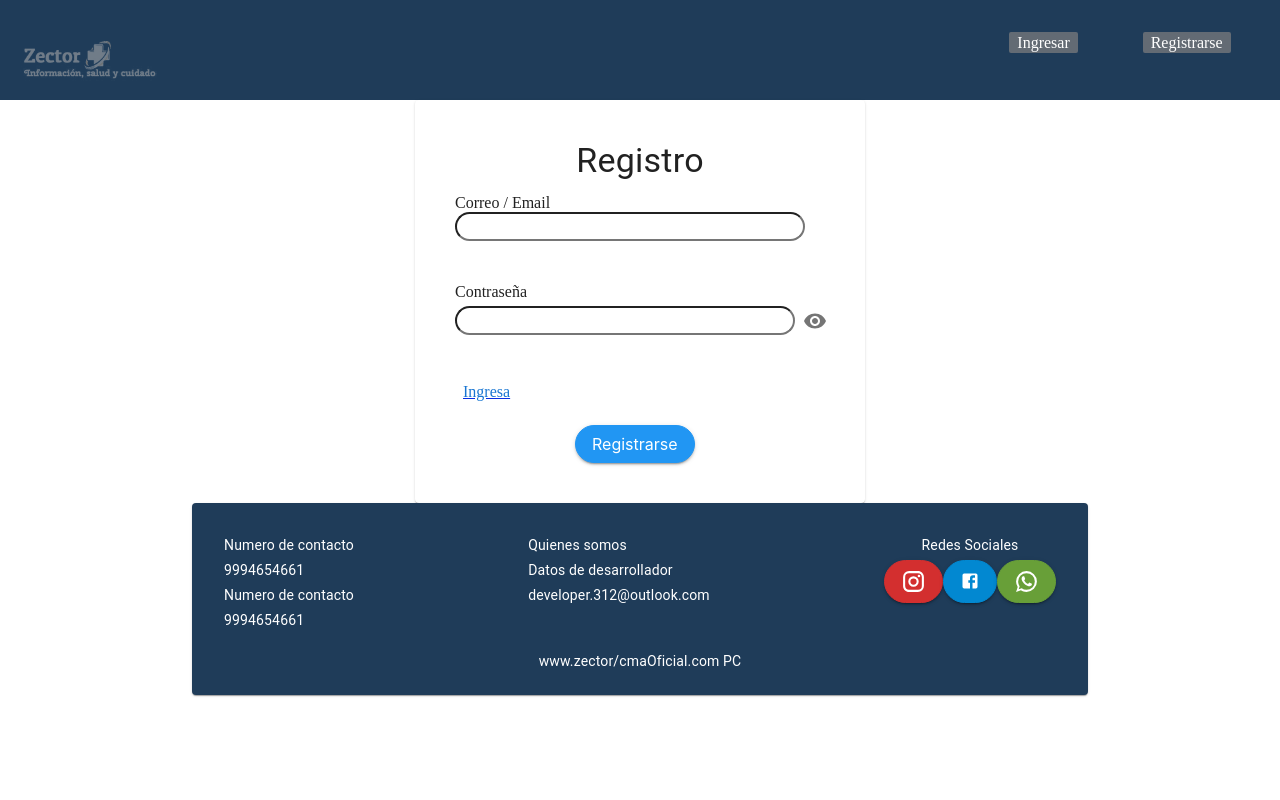
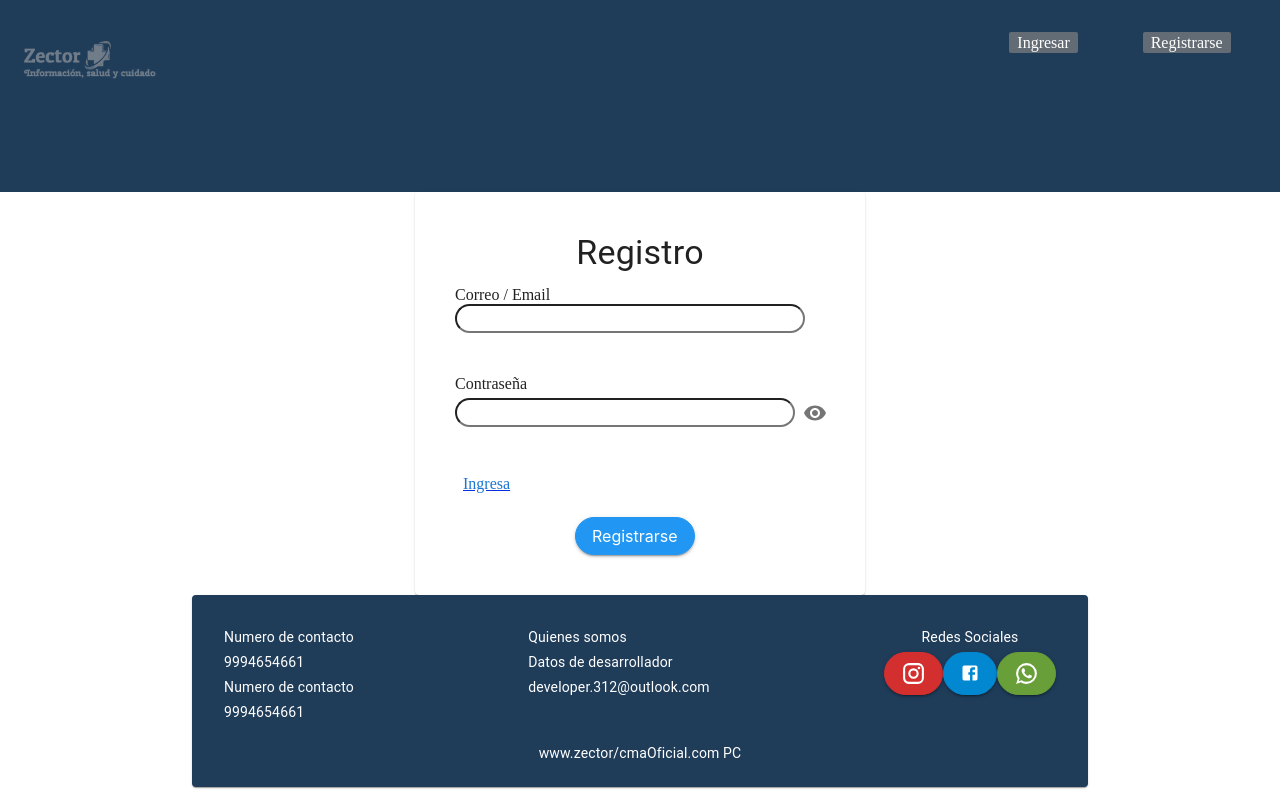
Before and after one commit to EduardoPucB25/ZectorWeb, a React (Vite) app: page /cma/login in a window 1280 px wide. Built offline with nearby package versions, Linux system fonts and the light colour scheme.

Commit message:
Update 22 Agosto

```diff
--- a/src/components/public/components/HeaderLYR.jsx
+++ b/src/components/public/components/HeaderLYR.jsx
@@ -27,7 +27,7 @@ export default function HeaderLYR() {
    const [anchorEl, setAnchorEl] = React.useState(null);
    return (
       <React.Fragment>
-         <Grid container sx={{ display: 'flex', minHeight: 100, maxHeight: 100, width: '100%', backgroundColor: '#1f3c59', }}>
+         <Grid container sx={{ display: 'flex', height: (w * .15), width: w, backgroundColor: '#1f3c59', }}>
 
             <Grid item xs container direction="row" >
                <Grid item xs>
@@ -54,7 +54,6 @@ export default function HeaderLYR() {
                      </NavLink>
                   </Grid>
                   <Grid item xs>
-
                         <NavLink to="/cma/register">
                            <Link
 
--- a/src/helpers/global.jsx
+++ b/src/helpers/global.jsx
@@ -1,5 +1,5 @@
 export const Global = {
-   url: "http://zectorapi-production.up.railway.app/zector/"
+   url: "zectorapi-production.up.railway.app/zector/"
    // url: "http://localhost:3900/zector/",
 
 
```
